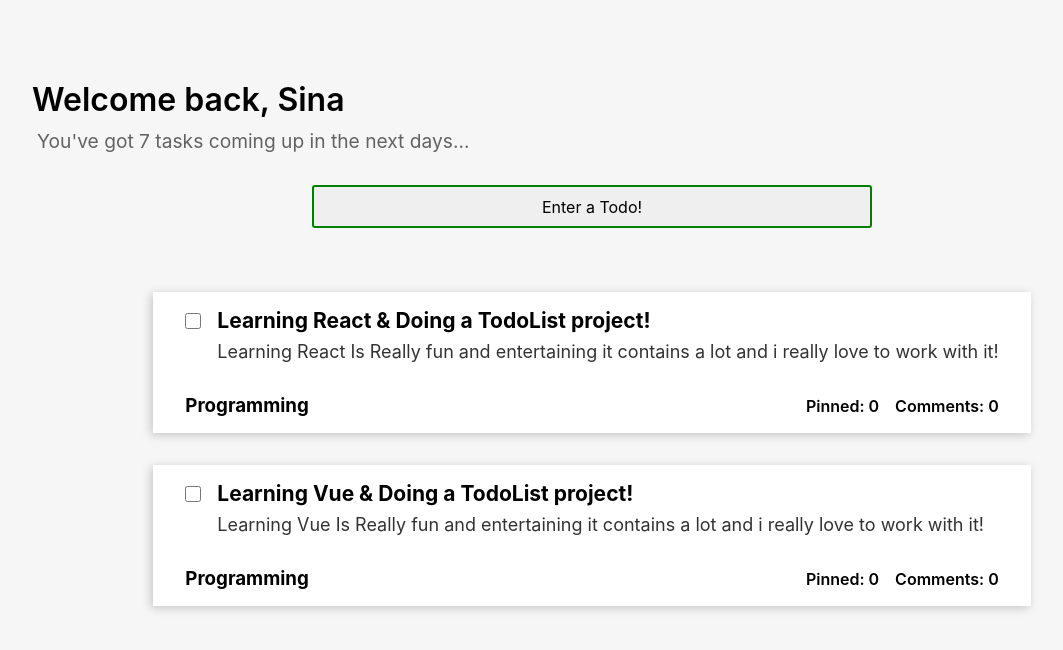
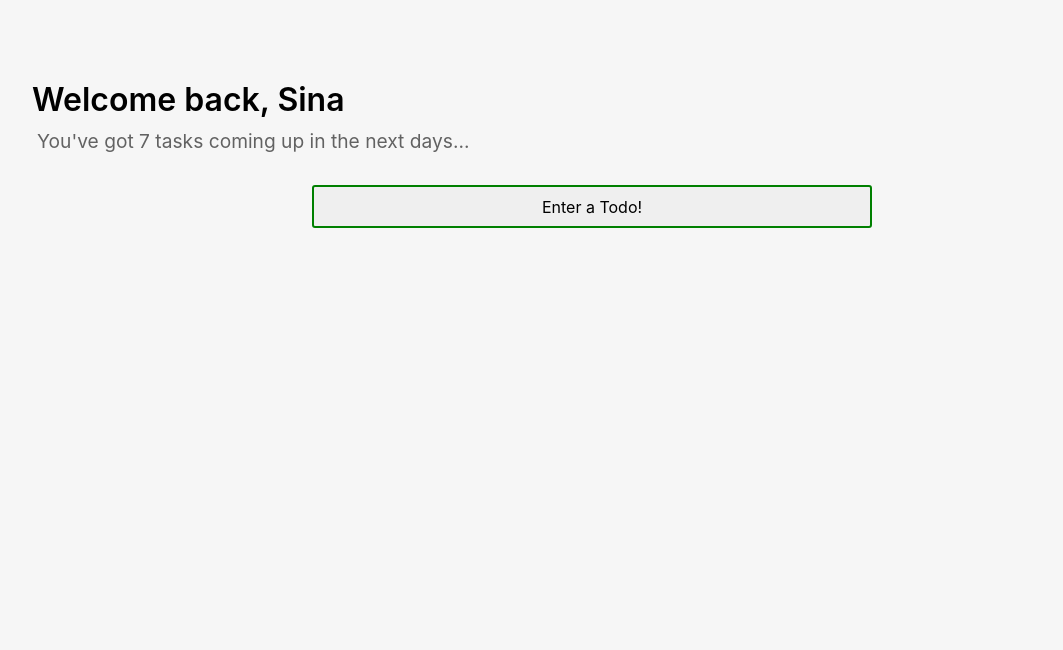
Before and after one commit to Sina-Abf/todo-list-app, a React (Create React App) app: page / in a window 1280 px wide. Shown: the top 650 px of the page, without its empty margins (48-1111 px from the left). Built offline with nearby package versions, Linux system fonts and the light colour scheme.

Commit message:
Fetch data from redux store

```diff
--- a/src/components/Todo/TodoForm.js
+++ b/src/components/Todo/TodoForm.js
@@ -1,5 +1,5 @@
 import React, { Fragment, useRef } from 'react';
-import { useDispatch, useSelector } from 'react-redux';
+import { useDispatch } from 'react-redux';
 import { todoActions } from '../../store/todo-slice';
 import { uiActions } from '../../store/ui-slice';
 import Button from '../Ui/Button';
@@ -14,8 +14,10 @@
     event.preventDefault();
     const title = titleData.current.value;
     const description = descriptionData.current.value;
+    if (!title && !description) return;
     dispatch(
       todoActions.addNewTodo({
+        id: Math.random(),
         title,
         description,
       })
--- a/src/components/Todo/TodoList.js
+++ b/src/components/Todo/TodoList.js
@@ -2,37 +2,40 @@
 import Card from '../Ui/Card';
 import TodoItem from './TodoItem';
 import classes from './TodoList.module.css';
+import { useSelector } from 'react-redux';
 
-const staticContent = [
-  {
-    id: 'item1',
-    title: 'Learning React & Doing a TodoList project!',
-    description:
-      'Learning React Is Really fun and entertaining it contains a lot and i really love to work with it!',
-    subject: 'Programming',
-  },
-  {
-    id: 'item2',
-    title: 'Learning Vue & Doing a TodoList project!',
-    description:
-      'Learning Vue Is Really fun and entertaining it contains a lot and i really love to work with it!',
-    subject: 'Programming',
-  },
-];
+// const staticContent = [
+//   {
+//     id: 'item1',
+//     title: 'Learning React & Doing a TodoList project!',
+//     description:
+//       'Learning React Is Really fun and entertaining it contains a lot and i really love to work with it!',
+//     subject: 'Programming',
+//   },
+//   {
+//     id: 'item2',
+//     title: 'Learning Vue & Doing a TodoList project!',
+//     description:
+//       'Learning Vue Is Really fun and entertaining it contains a lot and i really love to work with it!',
+//     subject: 'Programming',
+//   },
+// ];
 
 const TodoList = () => {
+  const todoItems = useSelector((state) => state.todo.todoList);
+
   return (
     <section className={classes.cardWrapper}>
       <Card>
         <ul className={classes.list}>
-          {staticContent.map((item) => {
+          {todoItems.map((item) => {
             return (
               <TodoItem
                 key={item.id}
                 id={item.id}
                 title={item.title}
                 description={item.description}
-                subject={item.subject}
+                // subject={item.subject}
               />
             );
           })}
--- a/src/components/Todo/TodoList.module.css
+++ b/src/components/Todo/TodoList.module.css
@@ -3,6 +3,7 @@
   justify-content: center;
   align-items: center;
   filter: drop-shadow(-2px 2px 5px rgba(0, 0, 0, 0.2));
+  width: 100%;
 }
 
 .list {
```
